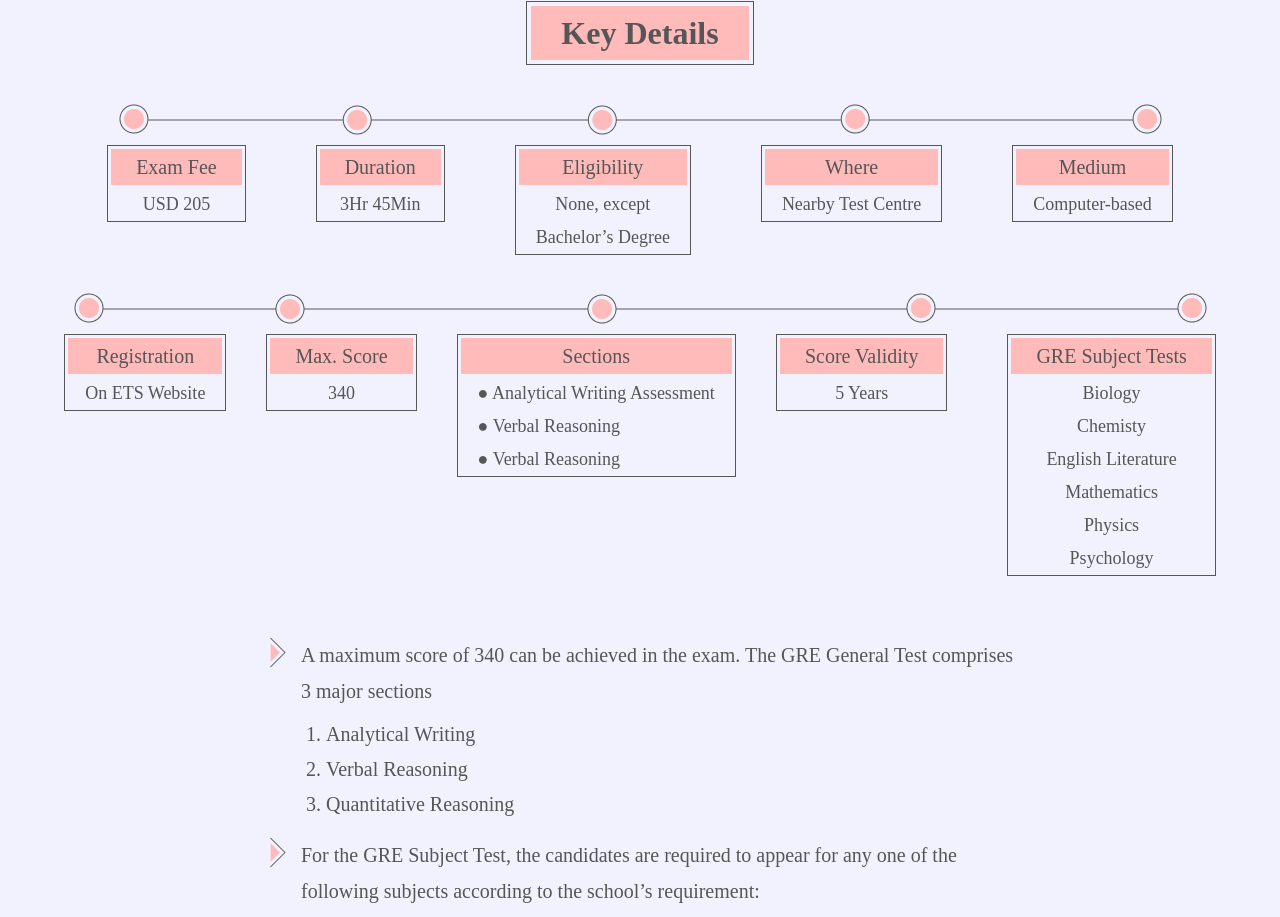
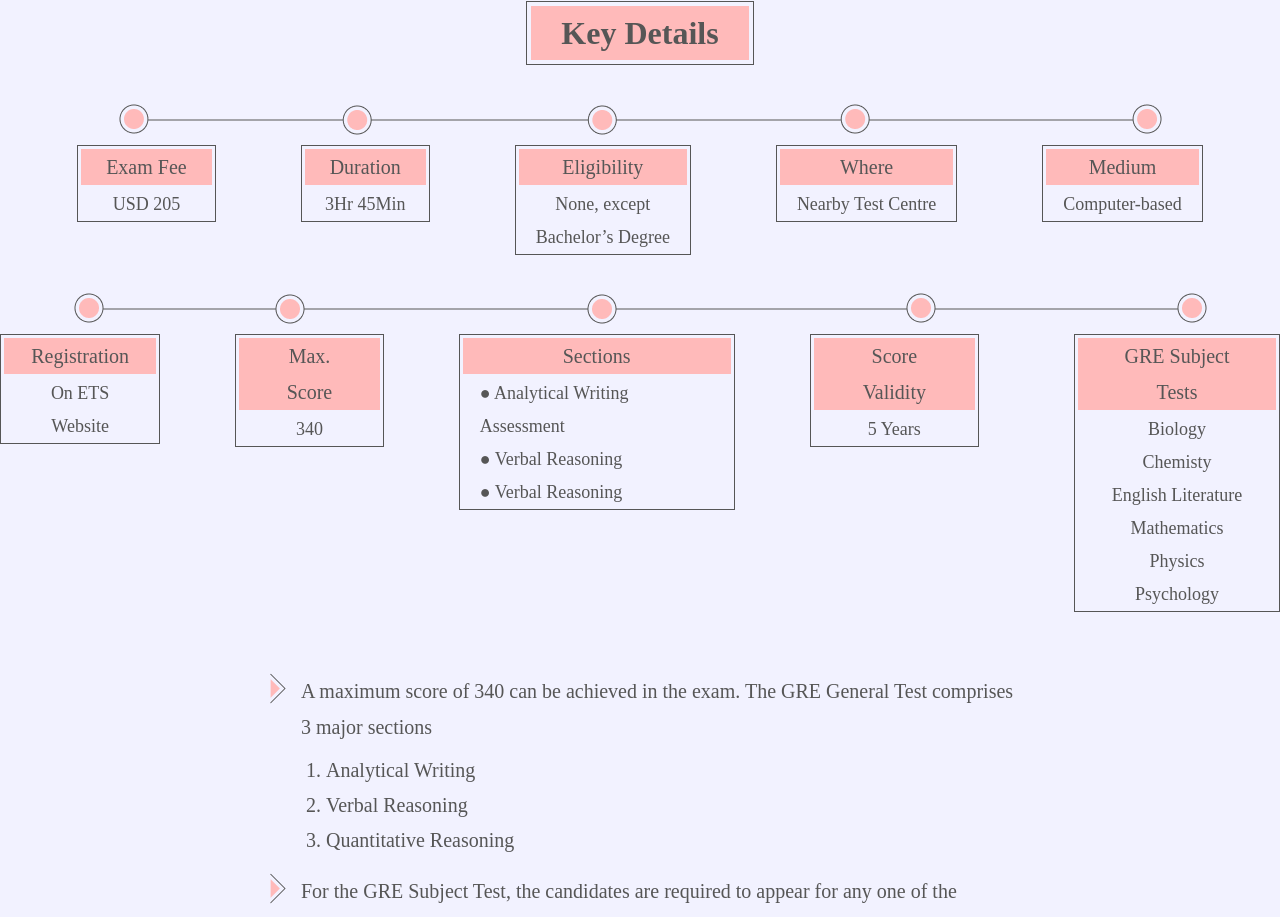
Before and after one commit to Amirtharaj-R/react-website-tasks, a JavaScript app: page / in a window 1280 px wide. Shown: the part 1003-1920 px from the top of the page. Built offline with nearby package versions, Linux system fonts and the light colour scheme.

Commit message:
third sec col gap

```diff
--- a/src/App.css
+++ b/src/App.css
@@ -95,7 +95,7 @@
   width: 100%;
   display: flex;
   justify-content: center;
-  column-gap: 70px;
+  column-gap: 85px;
   margin-top: 10px;
   margin-bottom: 3%;
 }
@@ -103,7 +103,7 @@
   width: 100%;
   display: flex;
   justify-content: center;
-  column-gap: 40px;
+  column-gap: 75px;
   margin-top: 10px;
   margin-bottom: 3%;
 }
```
